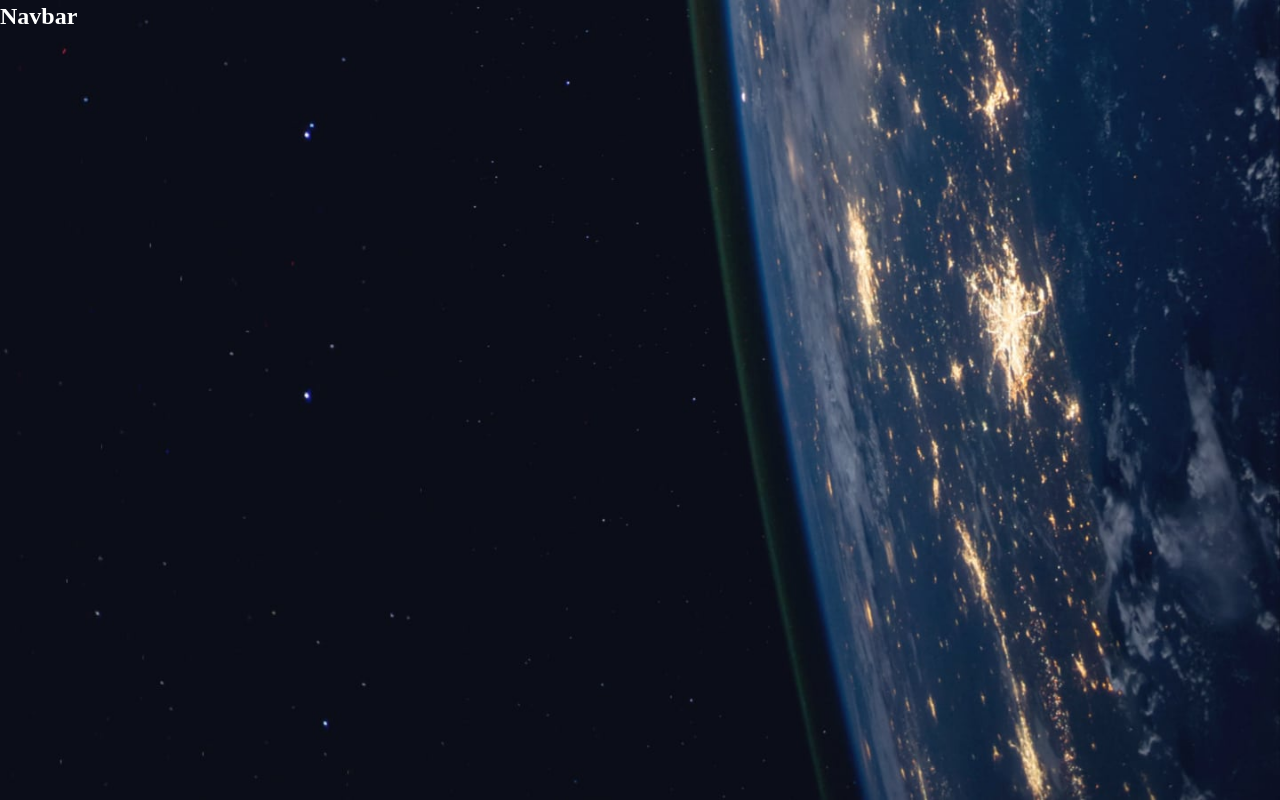
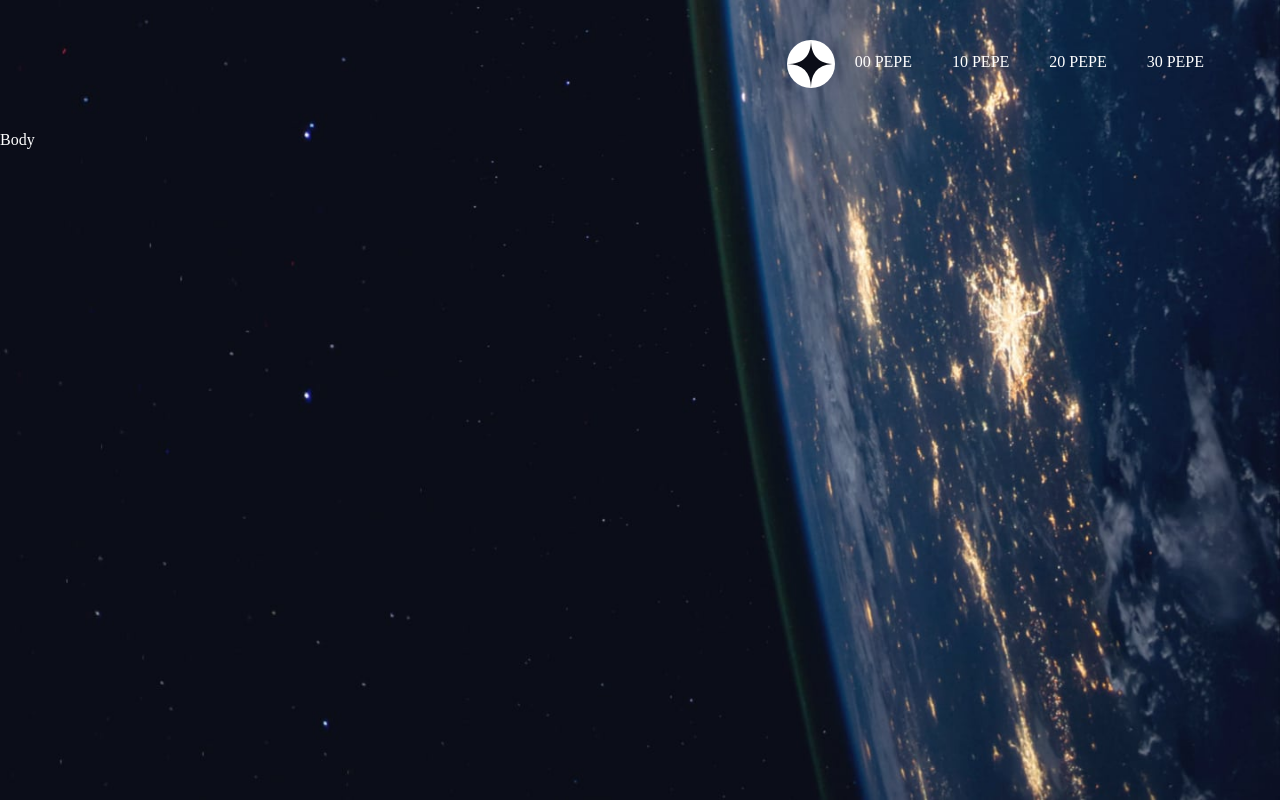
Before and after one commit to dcruz1990/space-tourism-challenge, a React (Vite) app: page / in a window 1280 px wide. Built offline with nearby package versions, Linux system fonts and the light colour scheme; a web font is replaced by a local one.

Commit message:
Add navbar element

```diff
--- a/src/App.tsx
+++ b/src/App.tsx
@@ -5,6 +5,7 @@ export const App = () => {
   return (
     <div>
       <Navbar />
+      <div className="text-ffffff">Body</div>
     </div>
   );
 };
--- a/src/components/Navbar/Navbar.tsx
+++ b/src/components/Navbar/Navbar.tsx
@@ -1,7 +1,40 @@
-import React from "react";
+import logo from "../../assets/shared/logo.svg";
+import Spacer from "../common/Spacer";
+import NavbarButton from "./NavbarButton";
 
 const Navbar = () => {
-  return <div className=" text-ffffff font-bold text-2xl">Navbar</div>;
+  const items = [
+    {
+      index: "00",
+      title: "Home",
+    },
+    {
+      index: "01",
+      title: "Destination",
+    },
+    {
+      index: "02",
+      title: "Crew",
+    },
+    {
+      index: "03",
+      title: "Teechnology",
+    },
+  ];
+  console.log(items);
+  return (
+    <div className="my-10 mx-14 flex justify-end items-center ">
+      <img src={logo} alt="Logo" />
+      {/* {items.map((item) => {
+        <NavbarButton title={item.title} order={item.index} />;
+      })} */}
+      <Spacer />
+      <NavbarButton title="pepe" order="00" />
+      <NavbarButton title="pepe" order="10" />
+      <NavbarButton title="pepe" order="20" />
+      <NavbarButton title="pepe" order="30" />
+    </div>
+  );
 };
 
 export default Navbar;
--- /dev/null
+++ b/src/components/Navbar/NavbarButton.tsx
@@ -0,0 +1,13 @@
+interface props {
+  title: string;
+  active?: boolean;
+  order?: string;
+}
+export const NavbarButton = ({ title, active, order }: props) => {
+  return (
+    <div className="h-7 uppercase px-5 ">
+      {order} {title}
+    </div>
+  );
+};
+export default NavbarButton;
--- /dev/null
+++ b/src/components/common/Spacer.tsx
@@ -0,0 +1,7 @@
+import React from "react";
+
+const Spacer = () => {
+  return <div className=""></div>;
+};
+
+export default Spacer;
--- a/src/index.css
+++ b/src/index.css
@@ -6,6 +6,6 @@
 
 @layer base {
   body {
-    @apply font-bellafair bg-mobileBackground md:bg-tabletBackground lg:bg-desktopBackground bg-cover bg-no-repeat text-base;
+    @apply text-ffffff font-bellafair bg-mobileBackground md:bg-tabletBackground lg:bg-desktopBackground bg-cover bg-no-repeat text-base;
   }
 }
--- a/tailwind.config.js
+++ b/tailwind.config.js
@@ -18,6 +18,12 @@ module.exports = {
         secondary: "#D0D6F9",
         ffffff: "#FFFFFF",
       },
+      fontSize: {
+        heading1: "150px",
+      },
+      width: {
+        48: "48px",
+      },
     },
   },
   variants: {
```
